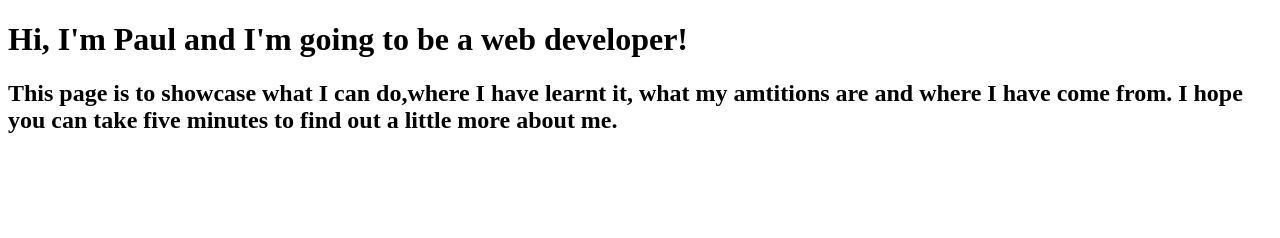
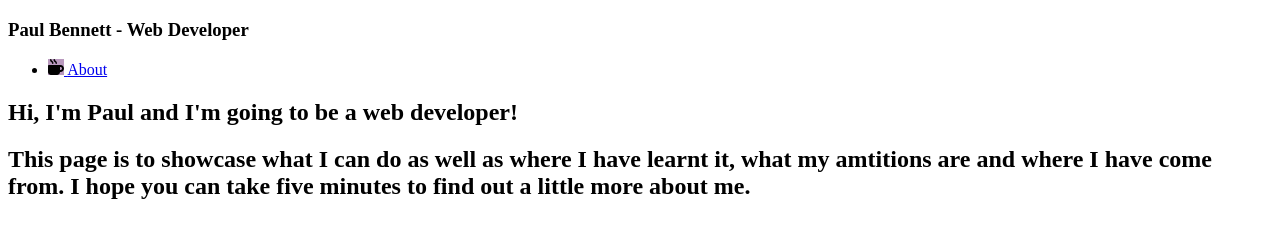
Before and after one commit to pb-bennett/portfolio-landing, a plain HTML site: page index.html in a window 1280 px wide. Drawn offline with Linux system fonts and the light colour scheme.

Commit message:
Transfer to latop

```diff
--- a/index.html
+++ b/index.html
@@ -9,7 +9,7 @@
       href="https://fonts.googleapis.com/css2?family=Roboto:ital,wght@0,300;0,400;0,700;1,300;1,400;1,700&display=swap"
       rel="stylesheet"
     />
-    <link rel="stylesheet" href="css/main.min.css" />
+    <link rel="stylesheet" href="./css/main.min.css" />
     <link rel="icon" type="image/svg" href="img/favicon.svg" />
     <meta http-equiv="X-UA-Compatible" content="IE=edge" />
 
@@ -17,16 +17,35 @@
   </head>
   <body>
     <div class="container">
-      <header class="header">
-        <h1 class="header__title-over">
-          Hi, I'm Paul and I'm going to be a web developer!
-        </h1>
-        <h2 class="header__title-under">
-          This page is to showcase what I can do,where I have learnt it, what my
-          amtitions are and where I have come from. I hope you can take five
-          minutes to find out a little more about me.
-        </h2>
-      </header>
+      <section class="header">
+        <h3 class="header__title">Paul Bennett - Web Developer</h3>
+        <div class="top-nav__container">
+          <ul class="top-nav__list">
+            <li class="top-nav__item">
+              <a href="#" class="top-nav__link"
+                ><img
+                  src="./img/ph-icon.svg"
+                  alt="Placeholder Icon"
+                  class="top-nav__icon"
+                />
+                <span>About</span></a
+              >
+            </li>
+          </ul>
+        </div>
+      </section>
+      <section id="hero" class="hero">
+        <div class="hero__title-container">
+          <h1 class="hero__title-over">
+            Hi, I'm Paul and I'm going to be a web developer!
+          </h1>
+          <h2 class="hero__title-under">
+            This page is to showcase what I can do as well as where I have
+            learnt it, what my amtitions are and where I have come from. I hope
+            you can take five minutes to find out a little more about me.
+          </h2>
+        </div>
+      </section>
     </div>
   </body>
 </html>
--- /dev/null
+++ b/sass/abstracts/_variables.scss
@@ -0,0 +1,21 @@
+:root {
+  // COLOR SCHEMES
+  //Primary
+  --color--primary-mauve: #a96762;
+  --color-primary-deep-blue: #2f5c8f;
+  --color-primary-mandarin: #d85c27;
+  --color-primary-lavender: #b999be;
+  --color-primary-night-moon: #14365d;
+  //Light
+  --color--primary-mauve-light: #ba8581;
+  --color-primary-deep-blue-light: #587ca5;
+  --color-primary-mandarin-light: #df7c52;
+  --color-primary-lavender-light: #c7adcb;
+  --color-primary-night-moon-light: #425e7d;
+  //Dark
+  --color--primary-mauve-dark: #87524e;
+  --color-primary-deep-blue-dark: #254972;
+  --color-primary-mandarin-dark: #ac491f;
+  --color-primary-lavender-dark: #947a98;
+  --color-primary-night-moon-dark: #102b4a;
+}
--- /dev/null
+++ b/sass/main.scss
@@ -0,0 +1,10 @@
+@import "abstracts/mixins";
+@import "abstracts/variables";
+
+.top-nav {
+  &__icon {
+    width: 1rem;
+    height: 1rem;
+    background-color: var(--color-primary-lavender);
+  }
+}
```
Also changed, not shown: css/main.min.css (added), img/ph-icon.svg (added), sass/abstracts/_mixins.scss (added), sass/main.css (added), 2 other files.
